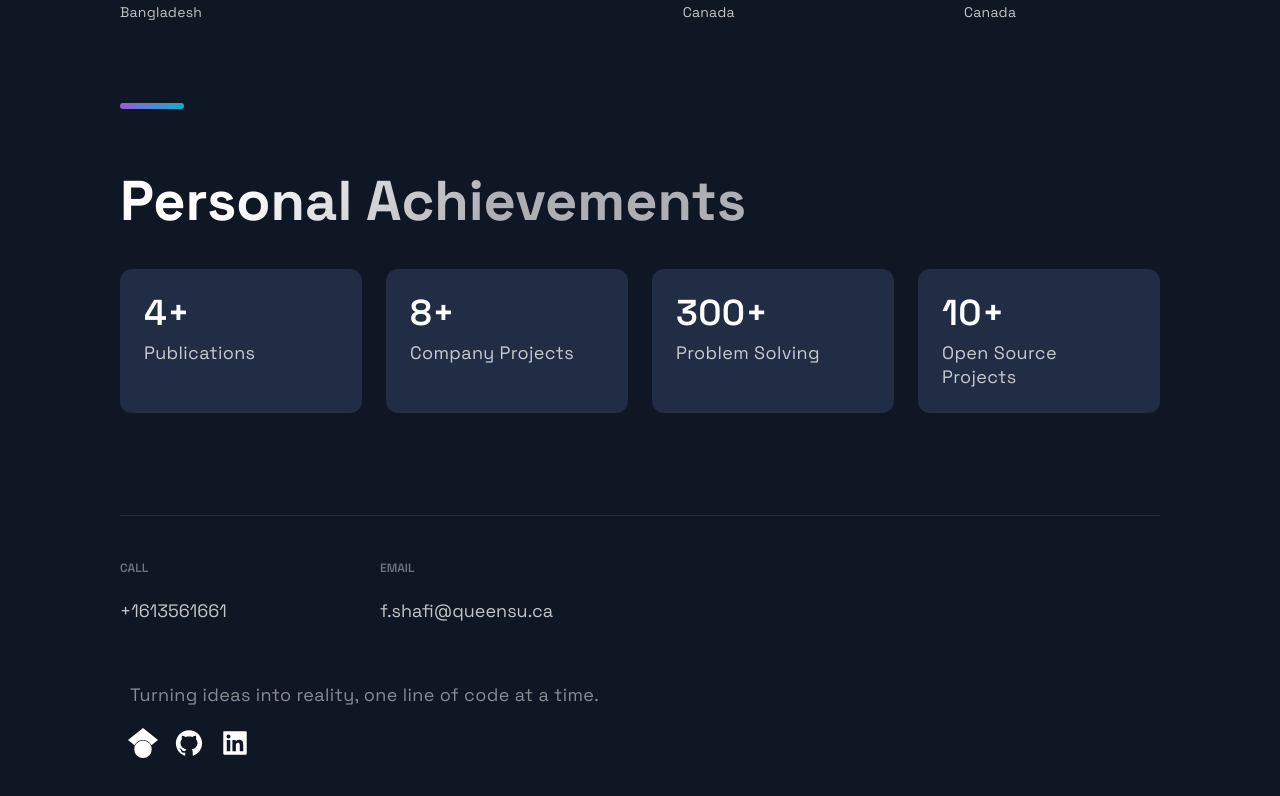
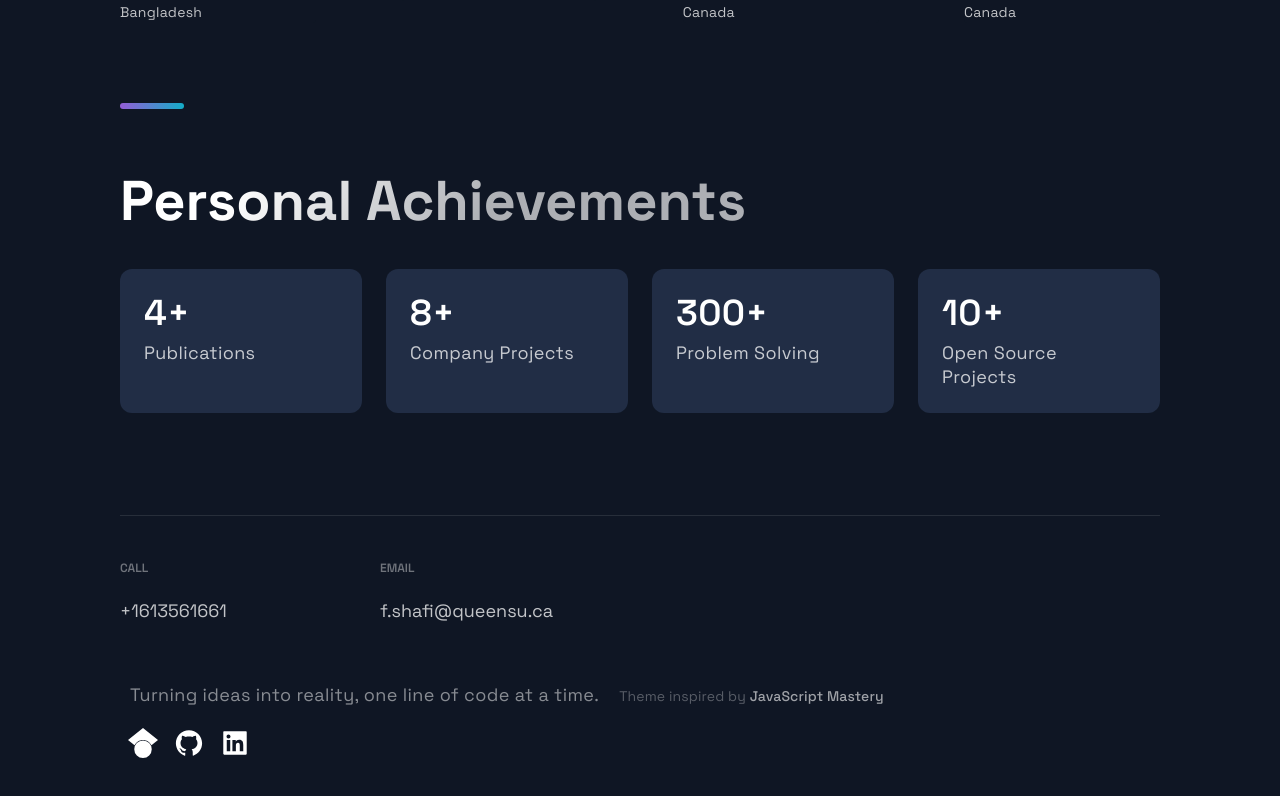
Before and after one commit to devshafi/devshafi.github.io, a Next.js app: page / in a window 1280 px wide. Shown: the part 2724-3520 px from the top of the page. Built offline with nearby package versions, Linux system fonts and the light colour scheme.

Commit message:
add inspiration text and link to Footer component; enhance styling for better visibility

```diff
--- a/src/components/Footer/Footer.js
+++ b/src/components/Footer/Footer.js
@@ -11,7 +11,9 @@ import {
     LinkTitle,
     Slogan,
     SocialContainer,
-    SocialIconsContainer
+    SocialIconsContainer,
+    InspirationText,
+    InspirationLink
 } from "./FooterStyles";
 import { SiGooglescholar } from "react-icons/si";
 
@@ -30,6 +32,16 @@ const Footer = () => {
             </LinkList>
             <CompanyContainer>
                 <Slogan>Turning ideas into reality, one line of code at a time.</Slogan>
+                <InspirationText>
+                    Theme inspired by{" "}
+                    <InspirationLink
+                        href="https://www.youtube.com/@javascriptmastery"
+                        target="_blank"
+                        rel="noopener noreferrer"
+                    >
+                        JavaScript Mastery
+                    </InspirationLink>
+                </InspirationText>
             </CompanyContainer>
             <SocialContainer>
                 <SocialIcons href="https://scholar.google.ca/citations?user=2YkuKhcAAAAJ&hl=en" target="_blank">
--- a/src/components/Footer/FooterStyles.js
+++ b/src/components/Footer/FooterStyles.js
@@ -101,6 +101,43 @@ export const Slogan = styled.p`
 	}
 `
 
+export const InspirationText = styled.p`
+	color: rgba(255, 255, 255, 0.3);
+	font-size: 14px;
+	line-height: 22px;
+	padding: 0 1rem;
+	margin-top: 0.5rem;
+	letter-spacing: 0.01em;
+
+	@media ${props => props.theme.breakpoints.md}{
+		font-size: 13px;
+		line-height: 20px;
+	}
+
+	@media ${props => props.theme.breakpoints.sm}{
+		font-size: 12px;
+		line-height: 18px;
+		text-align: center;
+		padding: 0 0.5rem;
+	}
+`
+
+export const InspirationLink = styled.a`
+	color: rgba(255, 255, 255, 0.6);
+	text-decoration: none;
+	font-weight: 500;
+	transition: all 0.3s ease;
+
+	&:hover {
+		color: rgba(255, 255, 255, 0.9);
+		text-decoration: underline;
+	}
+
+	@media ${props => props.theme.breakpoints.sm}{
+		font-weight: 400;
+	}
+`
+
 export const SocialContainer = styled.div`
 	display: flex;
   align-items: center;
```
